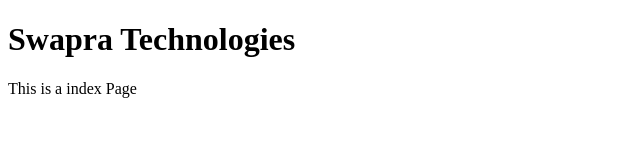
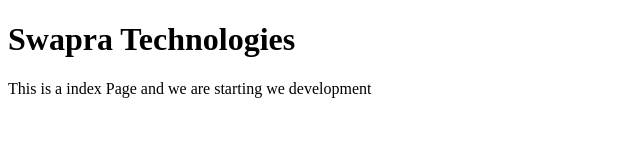
Before and after one commit to atharvajoshi1007/SwapraTech, a plain HTML site: page Swapra/website/index.html in a window 1280 px wide. Shown: the whole page, without its empty margins (0-640 px from the left). Drawn offline with Linux system fonts and the light colour scheme.

Commit message:
second commit

```diff
--- a/Swapra/website/index.html
+++ b/Swapra/website/index.html
@@ -6,7 +6,7 @@
 <body>
 
 <h1>Swapra Technologies</h1>
-<p>This is a index Page</p>
+<p>This is a index Page and we are starting we development</p>
 
 </body>
 </html>
```
